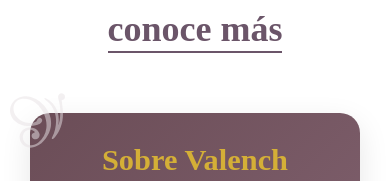
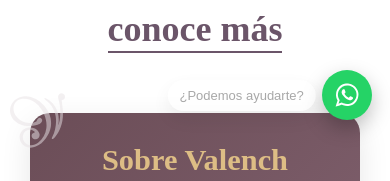
Before and after one commit to EhlarCesar/webv, a plain HTML site: page index.html in a window 390 px wide. Shown: the part 706-887 px from the top of the page. Drawn offline with Linux system fonts and the light colour scheme.

Commit message:
Actualizo cambios del sitio

```diff
--- /dev/null
+++ b/chatbutton.js
@@ -0,0 +1,26 @@
+document.addEventListener("DOMContentLoaded", () => {
+  const bubble = document.getElementById("whatsappBubble");
+  const button = document.getElementById("whatsappBtn");
+
+  const whatsappLink =
+    "https://wa.me/593989001762?text=Hola%2C%20necesito%20una%20consulta%20o%20informacion";
+
+  // Mostrar mensaje al cargar
+  setTimeout(() => {
+    bubble.classList.add("show");
+  }, 800);
+
+  // Ocultar automáticamente
+  setTimeout(() => {
+    bubble.classList.remove("show");
+  }, 5000);
+
+  // Click en botón
+  button.addEventListener("click", () => {
+    bubble.classList.add("show");
+
+    setTimeout(() => {
+      window.open(whatsappLink, "_blank");
+    }, 300);
+  });
+});
--- a/index.html
+++ b/index.html
@@ -839,5 +839,15 @@
         </div>
       </div>
     </footer>
+    <!-- ===== FLOATING WHATSAPP CHAT ===== -->
+    <div class="floating-whatsapp">
+      <div class="whatsapp-bubble" id="whatsappBubble">¿Podemos ayudarte?</div>
+
+      <button class="whatsapp-btn" id="whatsappBtn" aria-label="WhatsApp">
+        <img src="assets/icon/iconwht.svg" alt="WhatsApp" />
+      </button>
+    </div>
+
+    <script src="chatbutton.js"></script>
   </body>
 </html>
--- a/style.css
+++ b/style.css
@@ -292,7 +292,7 @@
     font-family: "Abhaya Libre", serif;
     font-weight: 800;
     font-size: 2.8rem;
-    color: #d4af37;
+    color: #DDBD85;
     margin-bottom: 25px;
 }
 
@@ -1281,9 +1281,9 @@
 /* ===================================== */
 :root {
   /* Colores principales */
-  --color-primary: #5d4357;
-  --color-secondary: #F5E6D3;
-  --color-accent: #D4AF7A;
+  --color-primary: #75505F;
+  --color-secondary: #DDBD85 ;
+  --color-accent:  #f0bf6c;
   --color-text-dark: #4A3428;
   --color-icon: #6B4423;
 
@@ -1731,3 +1731,95 @@
   width: 100%;
   overflow-x: hidden;
 }
+
+
+
+/* ===============================
+   FLOATING WHATSAPP CHAT
+================================ */
+
+.floating-whatsapp {
+  position: fixed;
+  bottom: 22px;
+  right: 22px;
+  z-index: 9999;
+  display: flex;
+  align-items: center;
+  gap: 12px;
+}
+
+/* Burbuja de mensaje */
+.whatsapp-bubble {
+  background: #ffffff;
+  color: #333;
+  padding: 10px 14px;
+  border-radius: 16px;
+  font-size: 14px;
+  font-weight: 500;
+  box-shadow: 0 8px 20px rgba(0, 0, 0, 0.15);
+  white-space: nowrap;
+  opacity: 0;
+  transform: translateX(10px);
+  pointer-events: none;
+  transition: all 0.3s ease;
+}
+
+/* Visible */
+.whatsapp-bubble.show {
+  opacity: 1;
+  transform: translateX(0);
+}
+
+/* Botón */
+.whatsapp-btn {
+  width: 56px;
+  height: 56px;
+  border-radius: 50%;
+  border: none;
+  background: #25d366;
+  display: flex;
+  align-items: center;
+  justify-content: center;
+  cursor: pointer;
+  box-shadow: 0 8px 20px rgba(0, 0, 0, 0.25);
+  transition: transform 0.25s ease;
+}
+
+.whatsapp-btn:hover {
+  transform: scale(1.08);
+}
+
+.whatsapp-btn img {
+  width: 26px;
+  height: 26px;
+  display: block;
+  object-fit: contain;
+  filter: brightness(0) invert(1);
+}
+
+/* ===============================
+   RESPONSIVE
+================================ */
+
+/* Móvil */
+@media (max-width: 768px) {
+  .floating-whatsapp {
+    bottom: 18px;
+    right: 18px;
+  }
+
+  .whatsapp-btn {
+    width: 50px;
+    height: 50px;
+  }
+
+  .whatsapp-btn img {
+    width: 24px;
+    height: 24px;
+  }
+
+  .whatsapp-bubble {
+    font-size: 13px;
+    padding: 8px 12px;
+  }
+}
```
Also changed, not shown: assets/icon/iconwht.svg (added).
